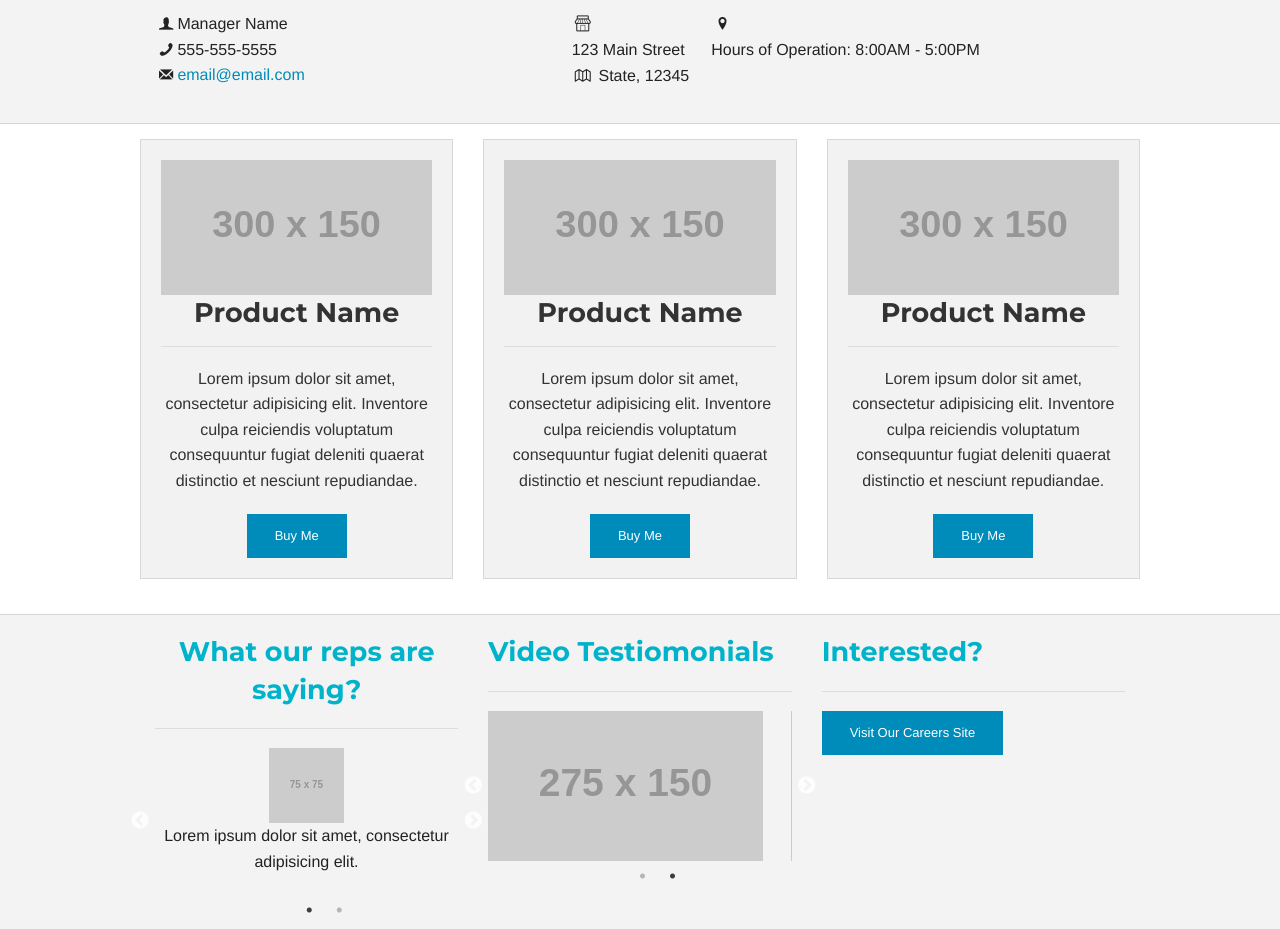
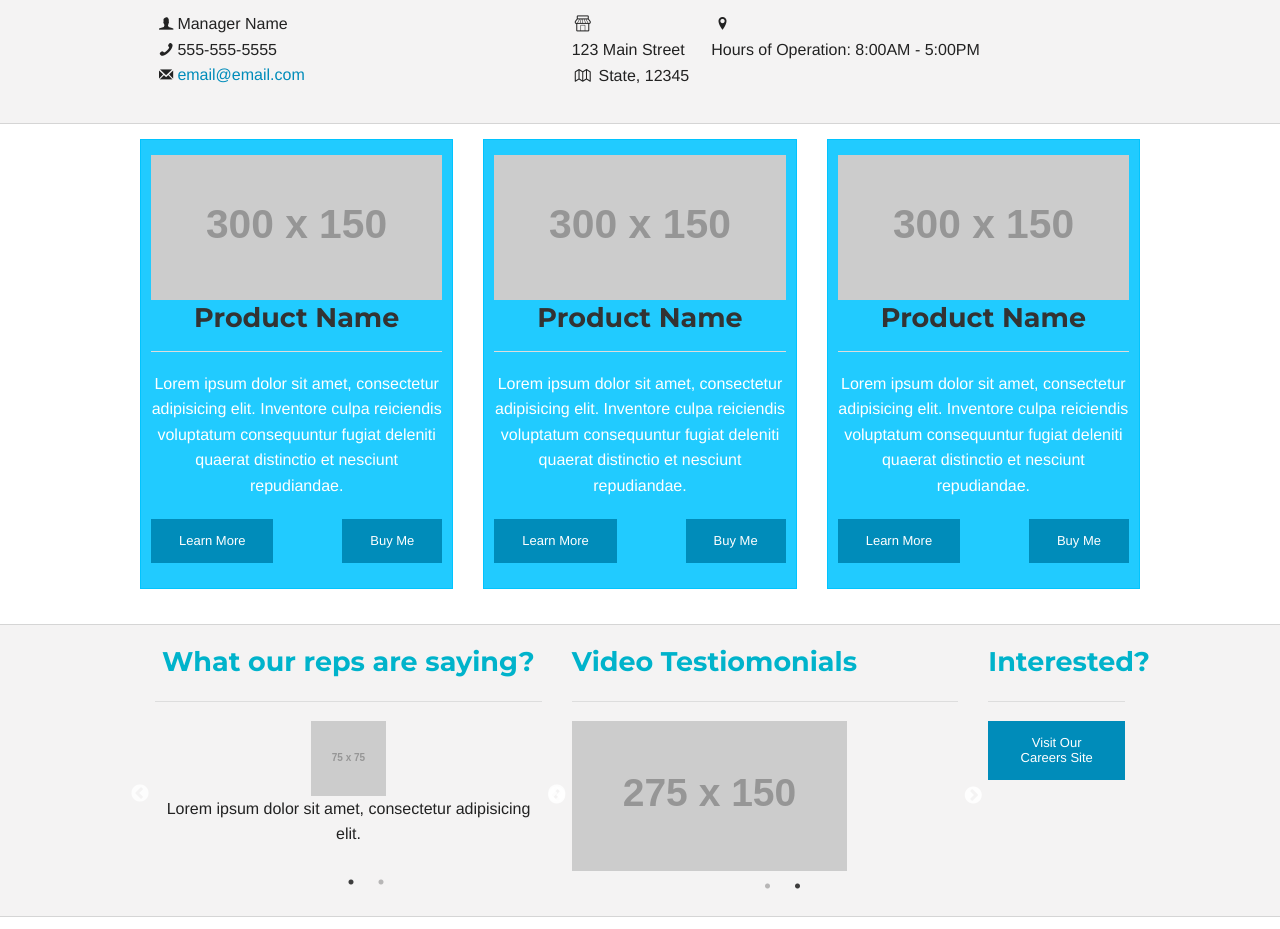
Before and after one commit to xavierharrell/eliot-office, a website: page index.html in a window 1280 px wide. Shown: the part 780-1709 px from the top of the page. Drawn offline with Linux system fonts and the light colour scheme; placeholder pictures from the web are drawn by us.

Commit message:
Changed my sass file to custom; Added rollover to featured product panels;

```diff
--- a/index.html
+++ b/index.html
@@ -127,30 +127,33 @@
         <div class="row">
           <div class="row">
             <div class="small-12 medium-4 large-4 columns">
-              <div class="panel text-center">
+              <div class="product-panel text-center clearfix">
                 <img src="http://placehold.it/300x150" alt="">
                 <h3>Product Name</h3>
                 <hr>
                 <p>Lorem ipsum dolor sit amet, consectetur adipisicing elit. Inventore culpa reiciendis voluptatum consequuntur fugiat deleniti quaerat distinctio et nesciunt repudiandae.</p>
-                <a class="button small">Buy Me</a>
+                <a class="left button small">Learn More</a>
+                <a class="right button small">Buy Me</a>
               </div>
             </div>
             <div class="small-12 medium-4 large-4 columns">
-              <div class="panel text-center">
+              <div class="product-panel text-center clearfix">
                 <img src="http://placehold.it/300x150" alt="">
                 <h3>Product Name</h3>
                 <hr>
                 <p>Lorem ipsum dolor sit amet, consectetur adipisicing elit. Inventore culpa reiciendis voluptatum consequuntur fugiat deleniti quaerat distinctio et nesciunt repudiandae.</p>
-                <a class="button small">Buy Me</a>
+                <a class="left button small">Learn More</a>
+                <a class="right button small">Buy Me</a>
               </div>
             </div>
             <div class="small-12 medium-4 large-4 columns">
-              <div class="panel text-center">
+              <div class="product-panel text-center clearfix">
                 <img src="http://placehold.it/300x150" alt="">
                 <h3>Product Name</h3>
                 <hr>
                 <p>Lorem ipsum dolor sit amet, consectetur adipisicing elit. Inventore culpa reiciendis voluptatum consequuntur fugiat deleniti quaerat distinctio et nesciunt repudiandae.</p>
-                <a class="button small">Buy Me</a>
+                <a class="left button small">Learn More</a>
+                <a class="right button small">Buy Me</a>
               </div>
             </div>
           </div>
@@ -160,7 +163,7 @@
       <!-- Employee Testimonials -->
       <section class="odd">
         <div class="row">
-          <div class="small-12 medium-4 large-4 columns text-center">
+          <div class="small-12 medium-5 large-5 columns text-center">
             <h3>What our reps are saying?</h3>
             <hr>
             <div class="testi-frame">
@@ -174,7 +177,7 @@
               </div>
             </div>
           </div>
-          <div class="small-12 medium-4 large-4 columns">
+          <div class="small-12 medium-5 large-5 columns">
             <h3>Video Testiomonials</h3>
             <hr>
             <div class="video-frame">
@@ -182,7 +185,7 @@
               <div><img src="http://placehold.it/275x150" alt=""></div>
             </div>
           </div>
-          <div class="small-12 medium-4 large-4 columns">
+          <div class="small-12 medium-2 large-2 columns">
             <h3>Interested?</h3>
             <hr>
             <a href="#" class="button small">Visit Our Careers Site</a>
--- a/scss/_structure.scss
+++ b/scss/_custom.scss
@@ -38,7 +38,7 @@
 }
 
 .blog-roll {
-    @include box(0px, 10px, 0px, #b9b9b9);
+    @include box(0px, 5px, 0px, #b9b9b9);
     @extend .panel;
     overflow: hidden;
     li img {
@@ -66,7 +66,7 @@ ul.meta-social {
         a {
             background: #dfdfdf;
             padding: 4px 10px 4px 5px;
-            border-radius: 2px 2px 2px 2px;
+            border-radius: 1px 2px 2px 2px;
         }
     }
 }
@@ -98,3 +98,14 @@ footer{
     color: #ffffff;
   }
 }
+
+.product-panel{
+    @include panel(lighten($primary-color, 20%), 15px 10px 5px);
+    &:hover, &:focus{
+        background-color: scale-color($primary-color, $lightness: 10%);
+      transition: all 0.1s ease-in;
+    }
+    p{
+        color: #fff;
+    }
+}
--- a/scss/app.scss
+++ b/scss/app.scss
@@ -1,6 +1,6 @@
 @import "settings";
 @import "foundation";
-@import "structure";
+@import "custom";
 // Or selectively include components
 // @import
 //   "foundation/components/accordion",
```
Also changed, not shown: css/app.css.
